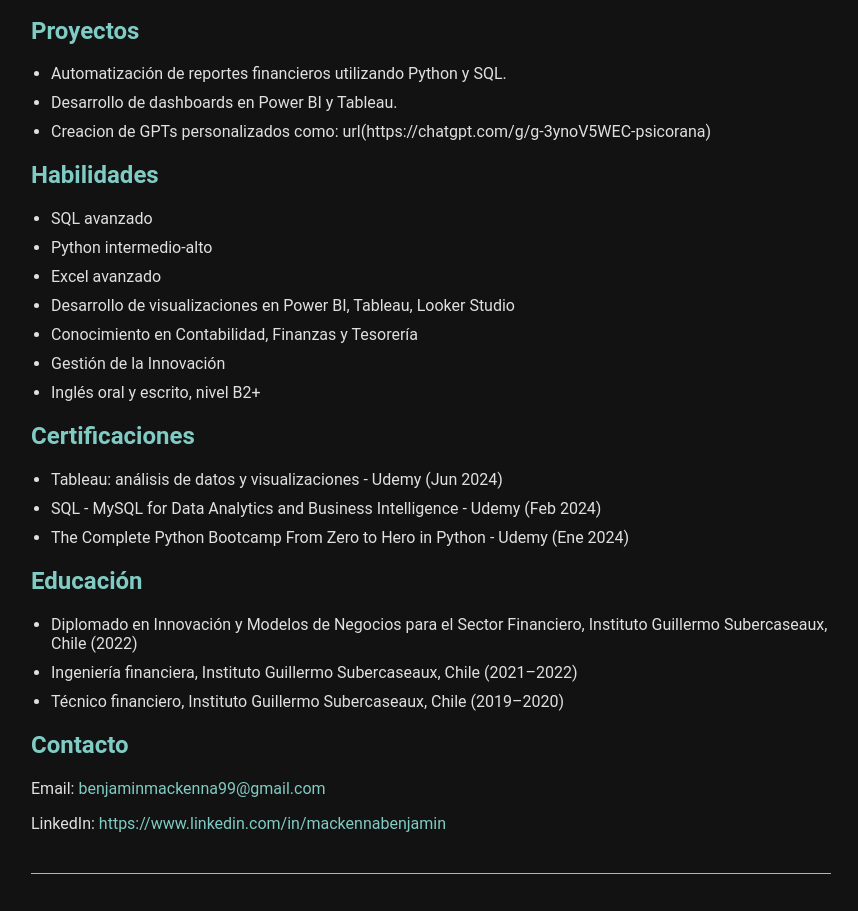
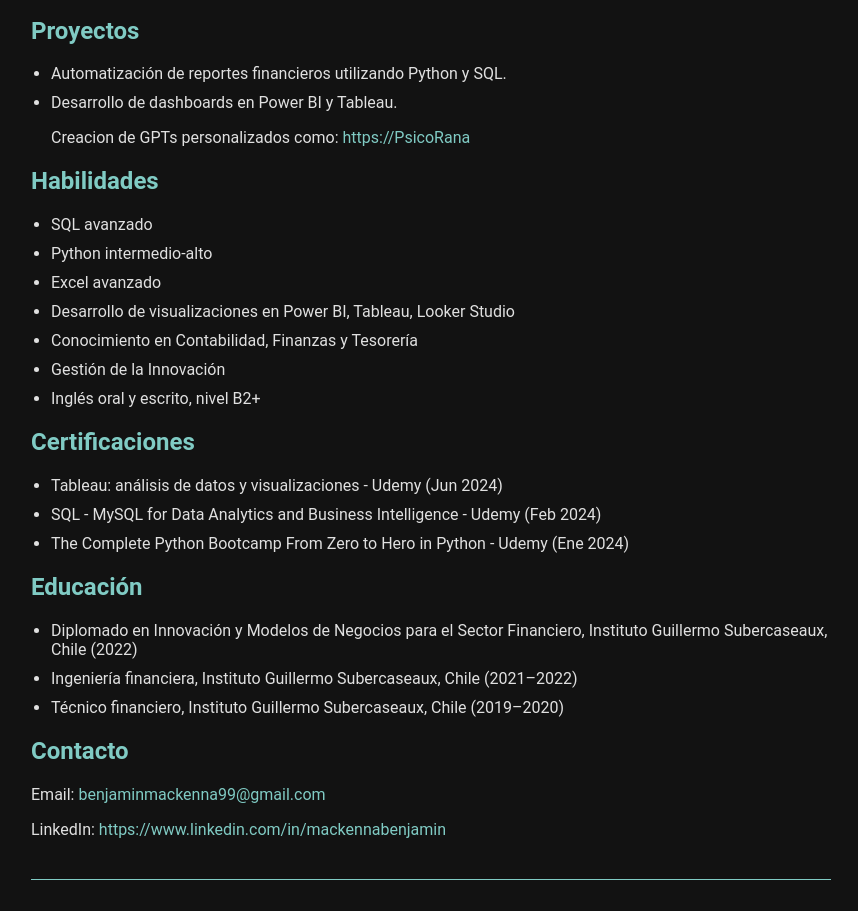
Before and after one commit to BenjaMackenna/benjaminmackenna.github.io, a plain HTML site: page index.html in a window 1280 px wide. Shown: the part 1577-2488 px from the top of the page, without its empty margins (209-1067 px from the left). Drawn offline with Linux system fonts and the light colour scheme.

Commit message:
Update index.html

```diff
--- a/index.html
+++ b/index.html
@@ -190,7 +190,7 @@
             <ul>
                 <li>Automatización de reportes financieros utilizando Python y SQL.</li>
                 <li>Desarrollo de dashboards en Power BI y Tableau.</li>
-                <li>Creacion de GPTs personalizados como: url(https://chatgpt.com/g/g-3ynoV5WEC-psicorana)</li>
+                <p>Creacion de GPTs personalizados como: <a href="https://chatgpt.com/g/g-3ynoV5WEC-psicorana" target="_blank">https://PsicoRana</a></p>
             </ul>
         </section>
         <section id="habilidades">
```
